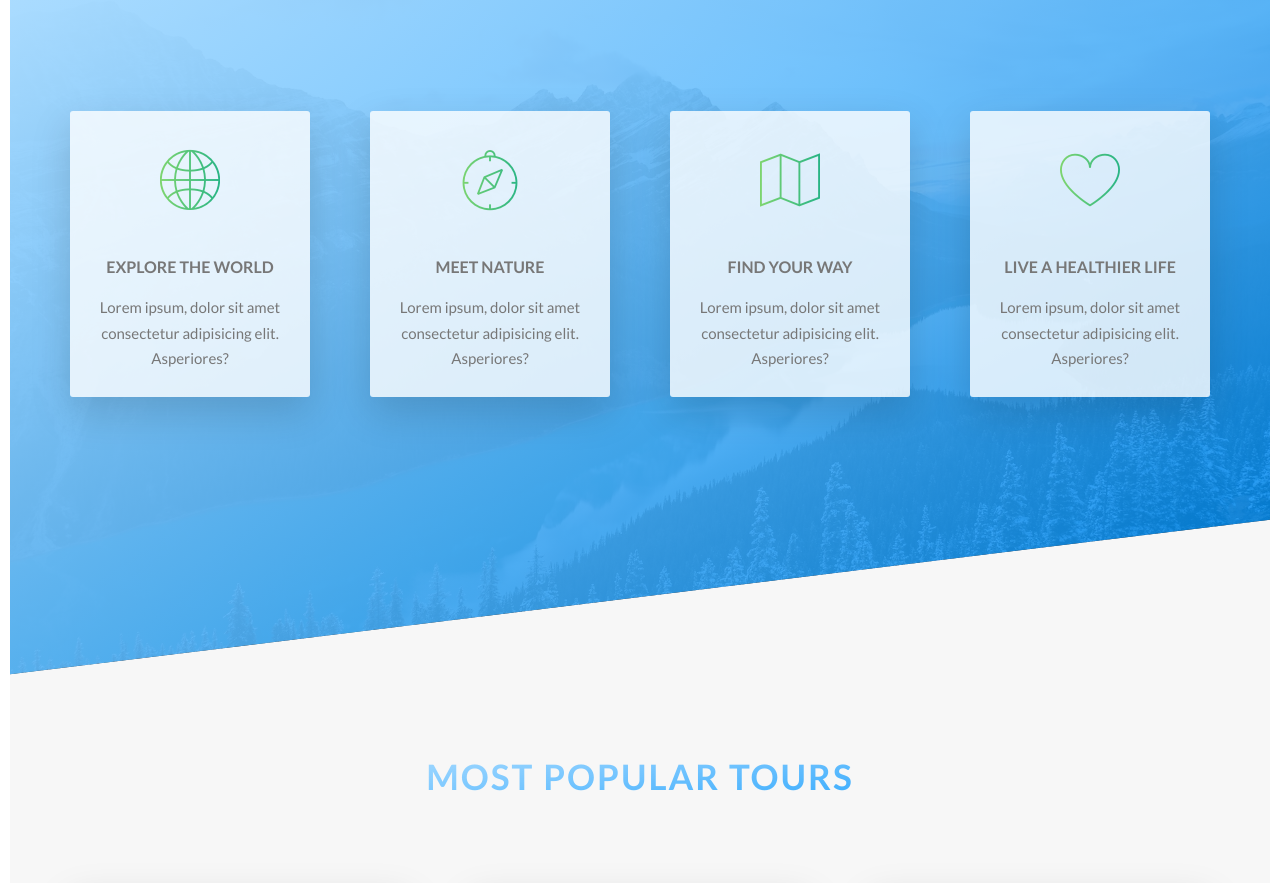
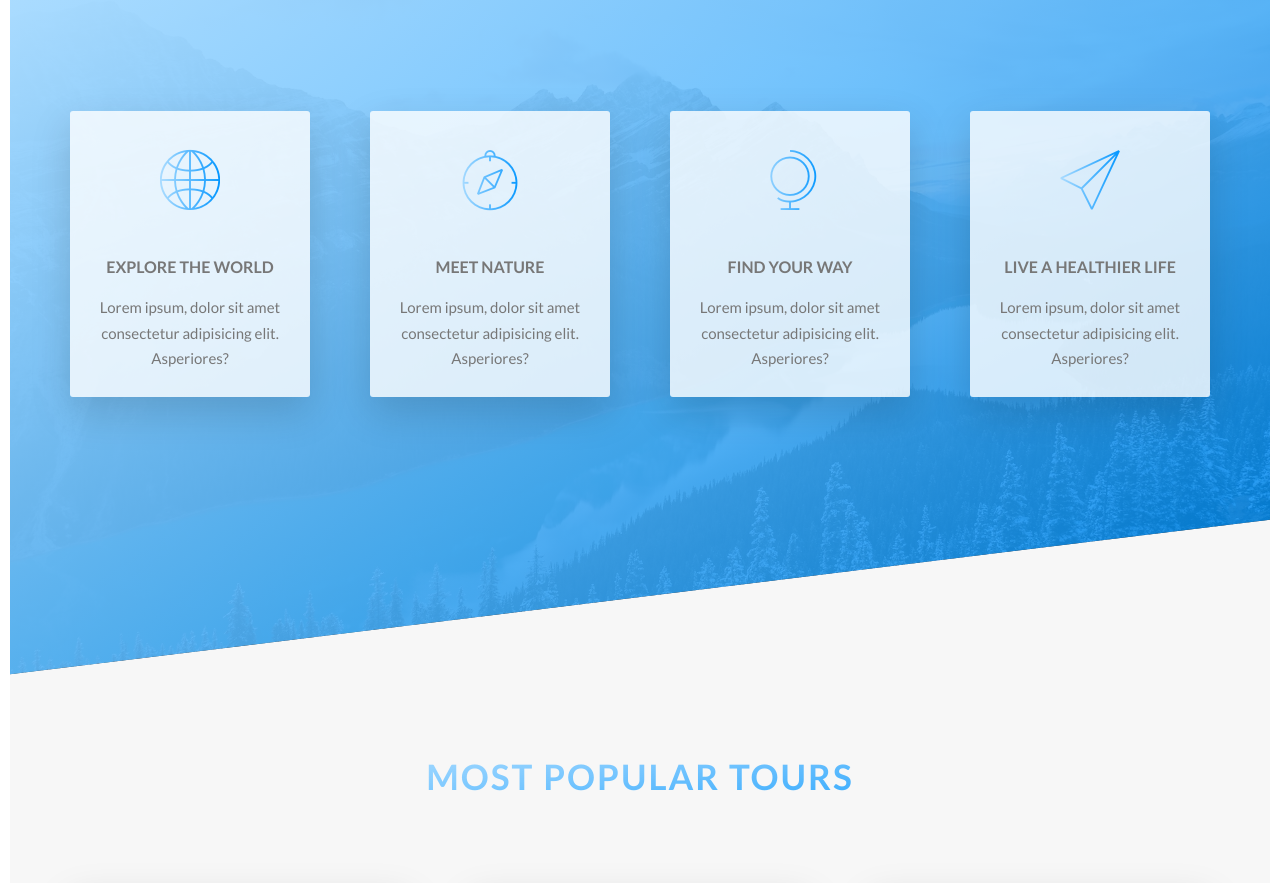
Before and after one commit to kkuzmov/natours, a website: page index.html in a window 1280 px wide. Shown: the part 1580-2463 px from the top of the page. Drawn offline with Linux system fonts and the light colour scheme.

Commit message:
add new icons to feature box

```diff
--- a/index.html
+++ b/index.html
@@ -126,7 +126,7 @@
           </div>
           <div class="col-1-of-4">
             <div class="feature-box">
-              <i class="icon-basic-map feature-box__icon"></i>
+              <i class="icon-basic-globe feature-box__icon"></i>
               <h3 class="heading-tertiary u-margin-bottom-small">
                 Find your way
               </h3>
@@ -138,7 +138,7 @@
           </div>
           <div class="col-1-of-4">
             <div class="feature-box">
-              <i class="icon-basic-heart feature-box__icon"></i>
+              <i class="icon-basic-paperplane feature-box__icon"></i>
               <h3 class="heading-tertiary u-margin-bottom-small">
                 Live a healthier life
               </h3>
--- a/sass/components/_feature-box.scss
+++ b/sass/components/_feature-box.scss
@@ -10,7 +10,7 @@
   &__icon {
     font-size: 6rem;
     margin-bottom: 1.5rem;
-    background-image: linear-gradient(to right, $lightGreen, $darkGreen);
+    background-image: linear-gradient(to right, $colorBlue, $colorBlue3);
     display: inline-block;
     -webkit-background-clip: text;
     background-clip: text;
```
Also changed, not shown: css/styles.css.
